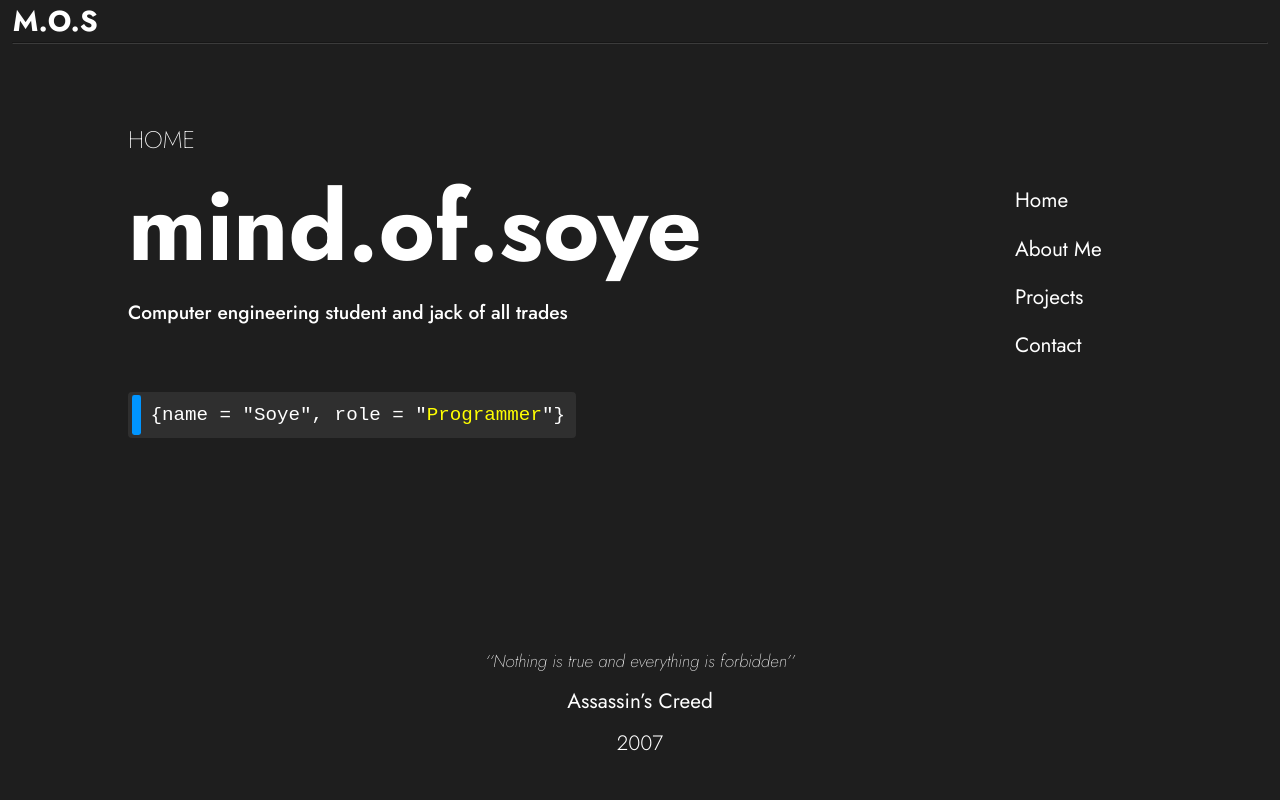
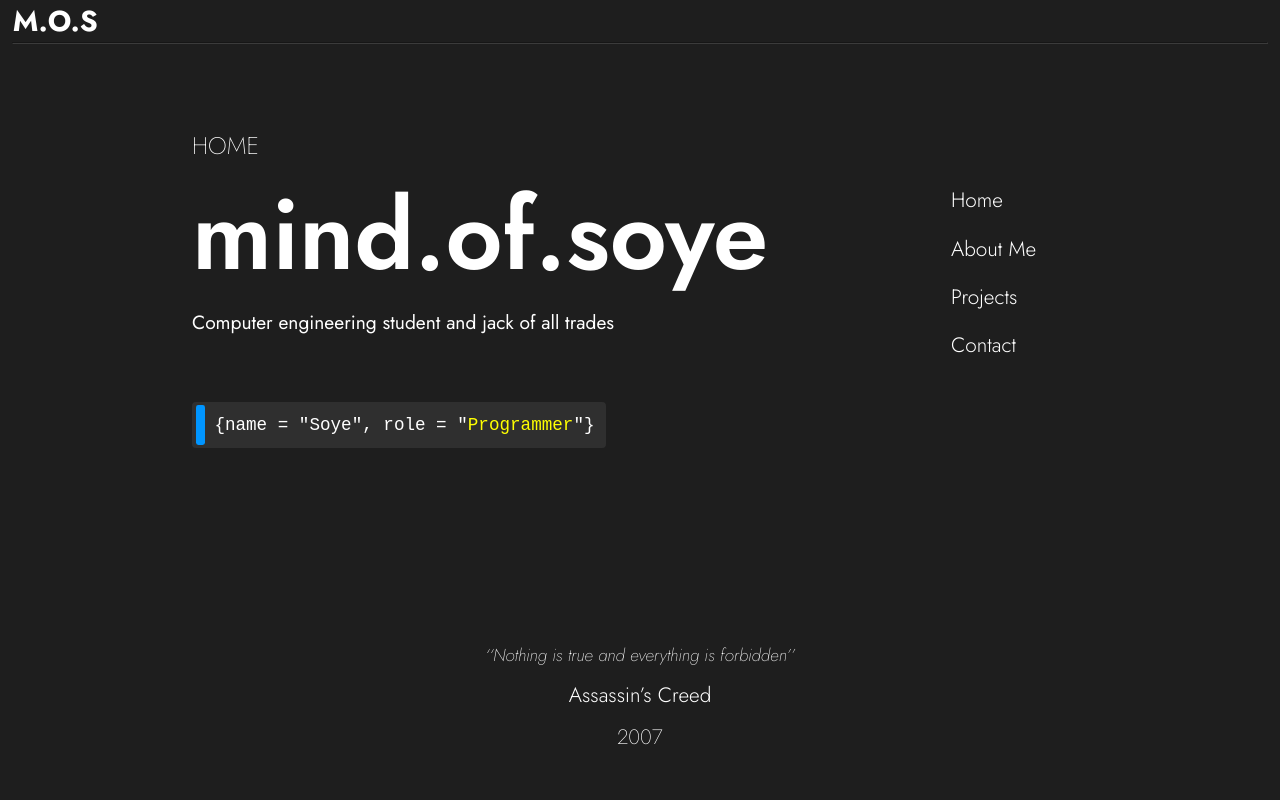
Before and after one commit to soyedotcom/soye.com, a React (Vite) app: page / in a window 1280 px wide. Shown: the top 800 px of the page. Built offline with nearby package versions, Linux system fonts and the light colour scheme.

Commit message:
Minor asetheics changes

```diff
--- a/index.html
+++ b/index.html
@@ -4,7 +4,7 @@
     <meta charset="UTF-8" />
     <link rel="icon" type="image/svg+xml" href="./public/desktop.svg" />
     <meta name="viewport" content="width=device-width, initial-scale=1.0" />
-    <title>soye.com | Home</title>
+    <title>soye.com</title>
   </head>
   <body>
     <div id="root"></div>
--- a/src/components/Codeblock.jsx
+++ b/src/components/Codeblock.jsx
@@ -1,11 +1,10 @@
 import "./styles/Codeblock.css";
-import PropTypes from "proptypes";
 
 const Codeblock = ({ codeText }) => {
   return (
     <div className="code-container">
-      <p className="code-text">
-        <pre>{codeText}</pre>
+      <p>
+        <pre className="code-text">{codeText}</pre>
       </p>
     </div>
   );
--- a/src/components/HeadingWithPageTitle.jsx
+++ b/src/components/HeadingWithPageTitle.jsx
@@ -1,5 +1,4 @@
 import "./styles/HeadingWithPageTitle.css";
-import PropTypes from "proptypes";
 
 const HeadingWithPageTitle = ({ currentSect, sectTitle, subHeading }) => {
   return (
--- a/src/components/QuoteBlock.jsx
+++ b/src/components/QuoteBlock.jsx
@@ -4,7 +4,7 @@ const QuoteBlock = () => {
   return (
     <section className="quote-block">
       <h5 className="quote">‘‘Nothing is true and everything is forbidden’’</h5>
-      <p className="quoye-author">Assassin’s Creed</p>
+      <p className="quote-author">Assassin’s Creed</p>
       <p className="quote-year">2007</p>
     </section>
   );
--- a/src/components/styles/Codeblock.css
+++ b/src/components/styles/Codeblock.css
@@ -1,6 +1,6 @@
 .code-text {
   font-family: monospace;
-  font-size: 1.2rem;
+  font-size: 1.1rem;
 }
 
 .code-container {
--- a/src/components/styles/HeadingWithPageTitle.css
+++ b/src/components/styles/HeadingWithPageTitle.css
@@ -4,13 +4,15 @@
 }
 
 .sect-title {
-  font-size: 6rem;
-  font-size: 700;
+  font-size: 6.2rem;
+  font-weight: 600;
 }
 
 .subheading {
   font-size: 1.2rem;
-  font-weight: 500;
-  width: 34.7rem;
+  font-weight: 400;
   line-height: 2rem;
+
+  display: inline-flex;
+  max-width: 37rem;
 }
--- a/src/components/styles/HomePage.css
+++ b/src/components/styles/HomePage.css
@@ -5,7 +5,7 @@
   min-height: calc(100vh - 5rem);
   max-width: 100vw;
 
-  margin: 5rem 8rem;
+  margin: 5rem 12rem;
   scroll-margin-top: 6rem;
 }
 
--- a/src/components/styles/NavBar.css
+++ b/src/components/styles/NavBar.css
@@ -1,12 +1,12 @@
 .navbar {
   font-family: Jost;
-  font-weight: 400;
+  font-weight: 300;
   font-size: 1.3rem;
 
   position: fixed;
   z-index: 100;
   top: 11rem;
-  right: 8rem;
+  right: 12rem;
 }
 
 .section-link {
@@ -17,7 +17,7 @@
   align-items: center;
   padding: 0 1.5rem;
 
-  transition: border 0.25s ease, border-radius 0.25s ease;
+  transition: border 0.3s ease, border-radius 0.3s ease;
   cursor: pointer;
 }
 
--- a/src/components/styles/QuoteBlock.css
+++ b/src/components/styles/QuoteBlock.css
@@ -5,7 +5,7 @@
   align-items: center;
   font-size: 1.3rem;
 
-  margin-top: 13rem;
+  margin-top: 12rem;
 }
 
 .quote {
@@ -14,6 +14,10 @@
 }
 
 .quote-year {
+  font-weight: 200;
+}
+
+.quote-author {
   font-weight: 300;
 }
 
--- a/src/index.css
+++ b/src/index.css
@@ -1,4 +1,5 @@
 @import url("https://fonts.googleapis.com/css2?family=Jost:ital,wght@0,100..900;1,100..900&display=swap");
+
 
 html {
   scroll-behavior: smooth;
@@ -15,6 +16,6 @@ body {
   min-height: 100vh;
   max-width: 100vw;
 
-  font-family: Jost;
+  font-family: "Jost";
   color: #ffffff;
 }
```
